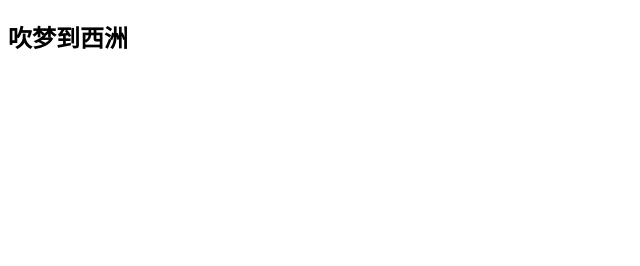
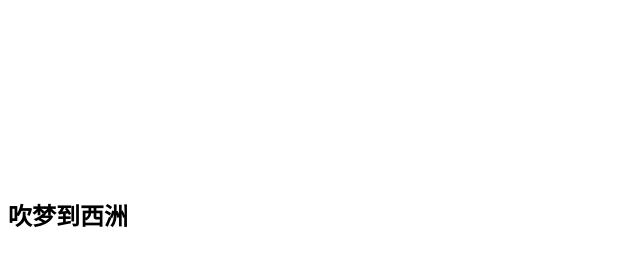
Before and after one commit to vn1122/project_00001, a plain HTML site: page index.html in a window 1280 px wide. Shown: the part 70-336 px from the top of the page, without its empty margins (0-640 px from the left). Drawn offline with Linux system fonts and the light colour scheme.

Commit message:
03-修改了index.less

```diff
--- a/index.less
+++ b/index.less
@@ -1,3 +1,6 @@
 h1{
     color: skyblue;
 }
+h2{
+    margin-top: 200px;
+}
```
Also changed, not shown: index.css.
